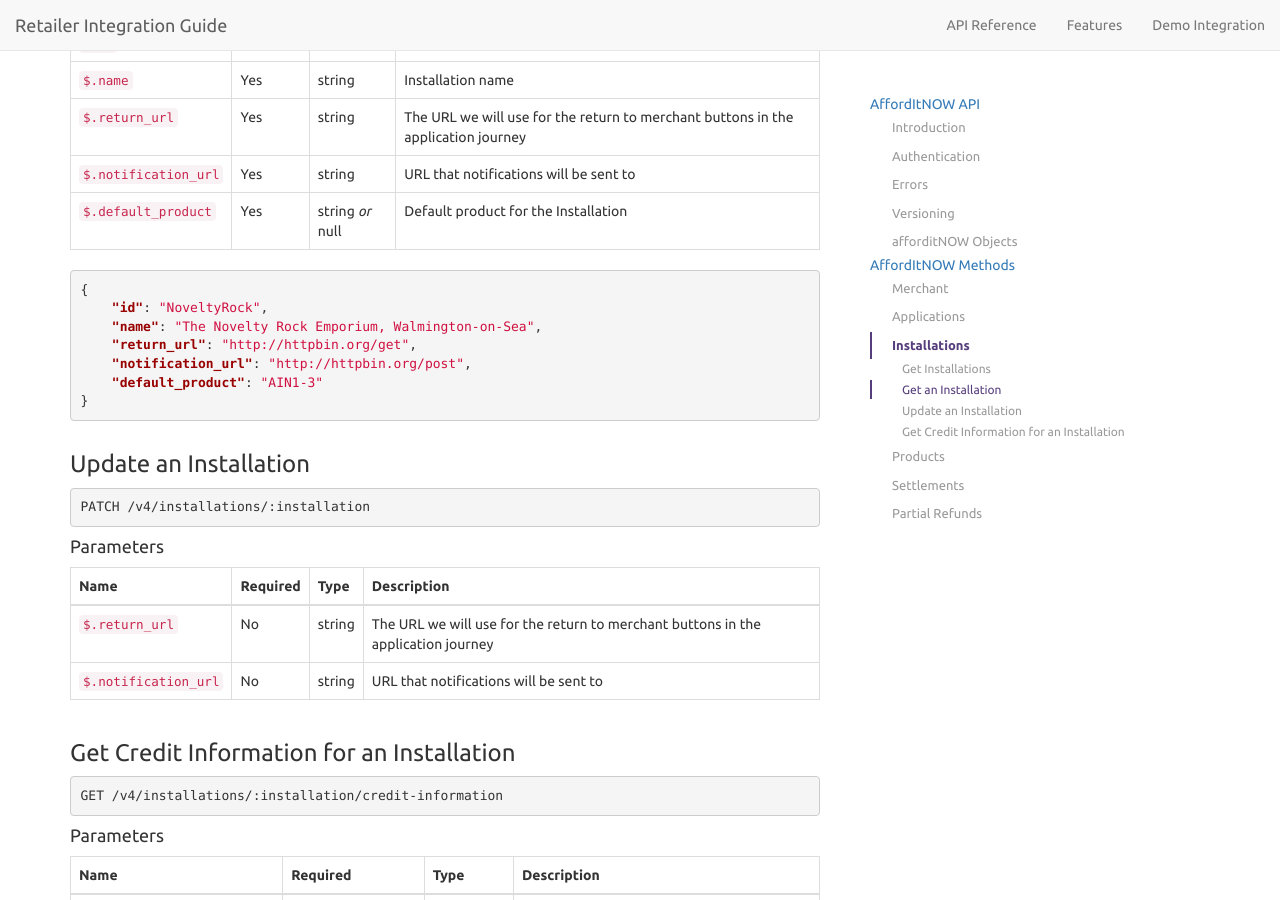
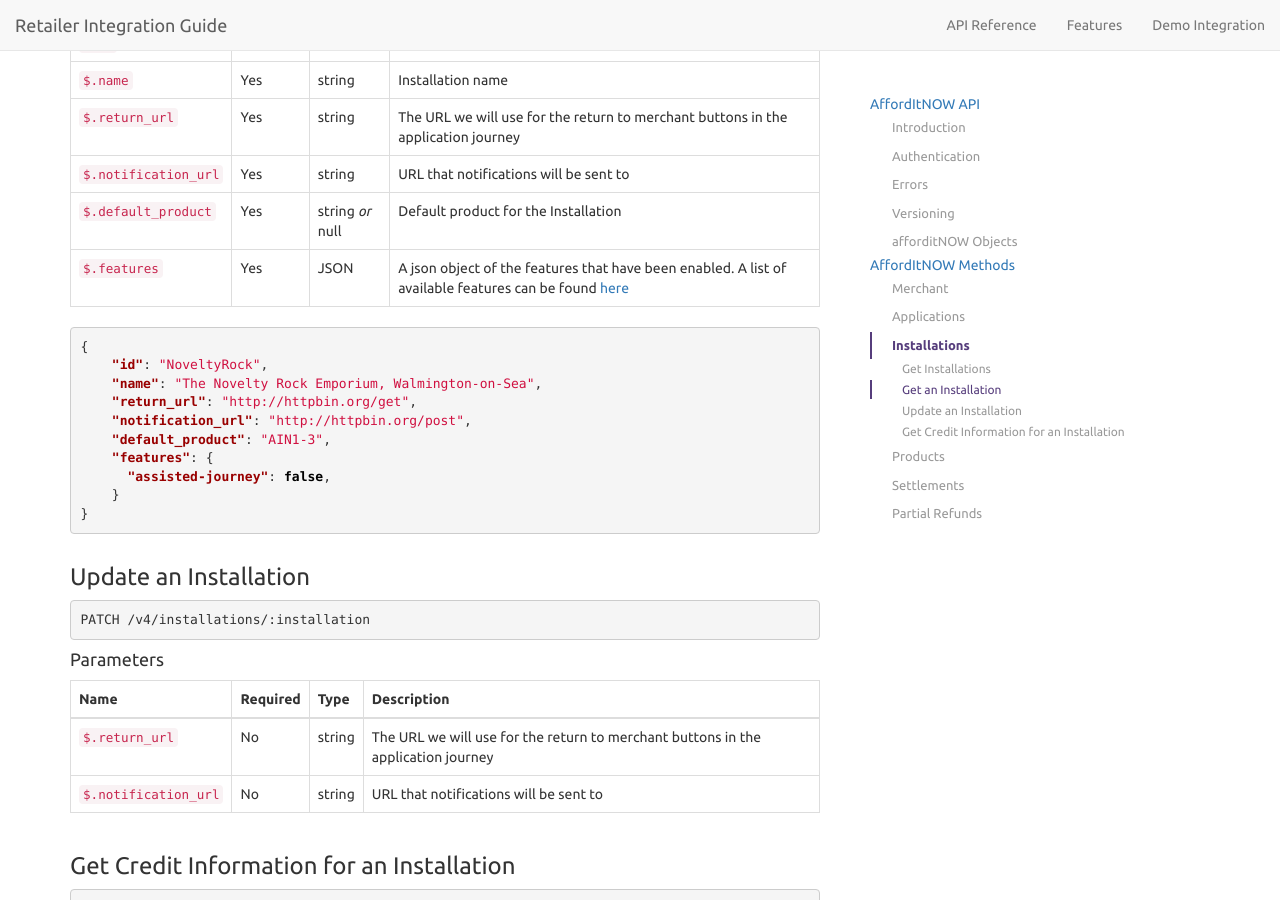
Before and after one commit to PayBreak/retailer-integration-guide, a Jekyll site: the page built from api/index.md, in a window 1280 px wide and 900 px high, scrolled down 20759 px. Built offline with Jekyll 4.4.1, drawn with Linux system fonts in a browser that asks for light colours; nearby versions of some CDN libraries; Markdown is read by kramdown in place of the engine named in the settings.

Commit message:
Note about features

````diff
--- a/_includes/v4/installations.md
+++ b/_includes/v4/installations.md
@@ -32,6 +32,7 @@ Name | Required | Type | Description
 `$.return_url` | Yes | string | The URL we will use for the return to merchant buttons in the application journey
 `$.notification_url` | Yes | string | URL that notifications will be sent to
 `$.default_product` | Yes | string *or* null | Default product for the Installation
+`$.features` | Yes | JSON | A json object of the features that have been enabled. A list of available features can be found [here]({{ site.baseurl }}/features)
 
 ```json
 {
@@ -39,7 +40,10 @@ Name | Required | Type | Description
     "name": "The Novelty Rock Emporium, Walmington-on-Sea",
     "return_url": "http://httpbin.org/get",
     "notification_url": "http://httpbin.org/post",
-    "default_product": "AIN1-3"
+    "default_product": "AIN1-3",
+    "features": {
+      "assisted-journey": false,
+    }
 }
 ```
 
````
